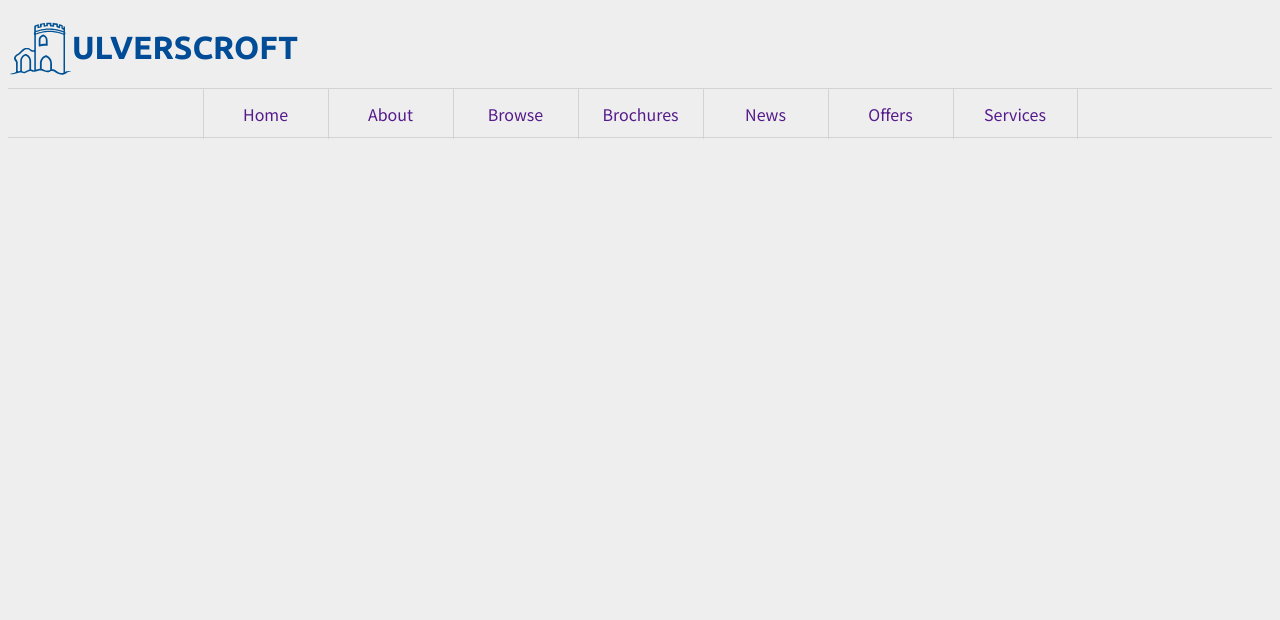
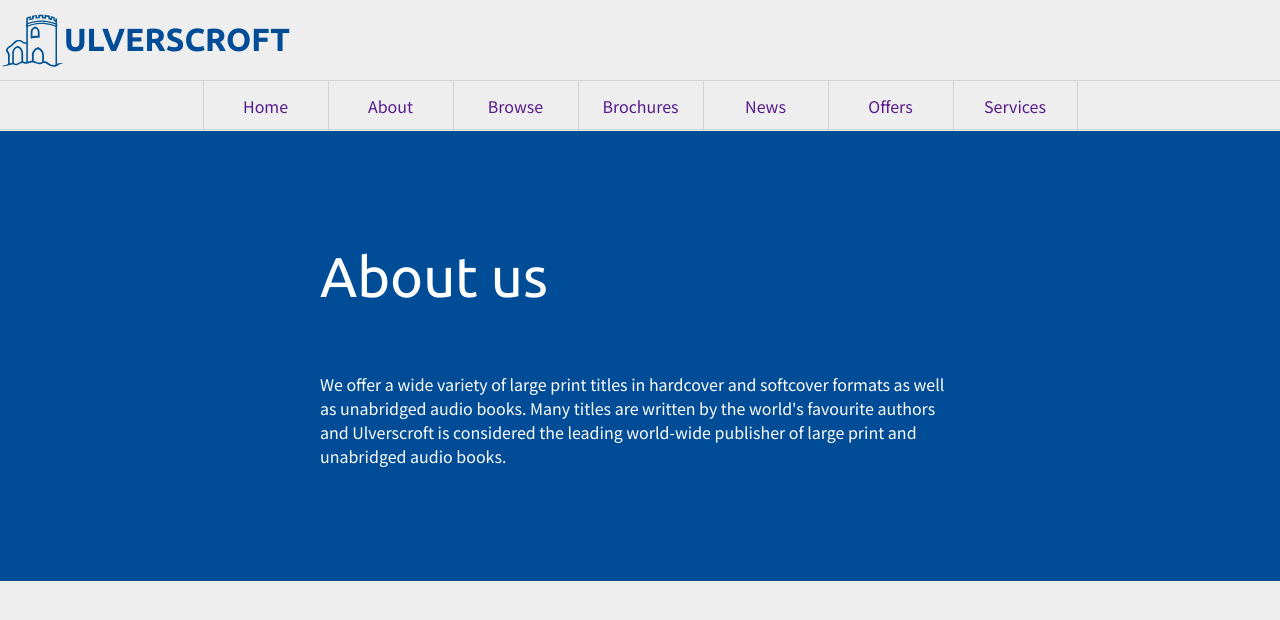
Before and after one commit to JakubBorowski2000/flexbox_business_website, a plain HTML site: page index.html in a window 1280 px wide. Drawn offline with Linux system fonts and the light colour scheme.

Commit message:
Made an about us

```diff
--- a/index.html
+++ b/index.html
@@ -28,7 +28,10 @@
     </header>
 
     <main>
-
+      <div class="missionstatement">
+        <h2>About us</h2>
+        <p>We offer a wide variety of large print titles in hardcover and softcover formats as well as unabridged audio books. Many titles are written by the world's favourite authors and Ulverscroft is considered the leading world-wide publisher of large print and unabridged audio books.</p>
+      </div>
     </main>
 
     <footer>
--- a/styles.css
+++ b/styles.css
@@ -6,6 +6,7 @@ body{
     background-color: #EEEEEE;
     min-width: 1100px;
     font-family: "Noto Sans JP", "calibri", sans-serif;
+    margin: 0;
 }
 p{
     font-family: "Noto Sans JP", "calibri", sans-serif;
@@ -75,3 +76,28 @@ nav{
 .navlink{
     text-decoration: none;
 }
+/* /////////////////////// MAIN /////////////////////// */
+.missionstatement{
+    margin-top: 1px;
+    height: 450px;
+    width: 100%;
+    background-color: #004C97;
+    display: grid;
+    grid-template-columns: repeat(4, 1fr);
+    grid-template-rows: repeat(2, 1fr);
+}
+.missionstatement h2{
+    margin-top: 0px;
+    color: white;
+    font-weight: normal;
+    font-size: 3.5rem;
+    grid-area: 1 / 2 / 1 / 3;
+    justify-self: start;
+    align-self: end;
+}
+.missionstatement p{
+    color: white;
+    grid-area: 2 / 2 / 2 / 4;
+    justify-self: center;
+    align-self: start;
+}
```
